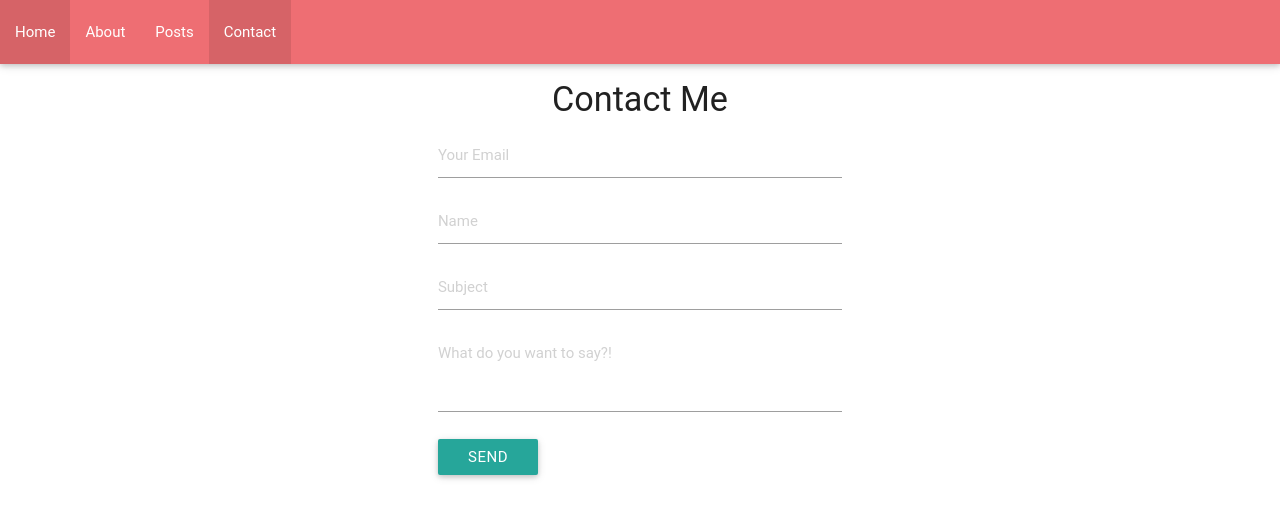
After one commit to asmith26/explore, a Django app: page /contact/ in a window 1280 px wide. The commit adds this page. Shown: the top 519 px of the page. Run offline with Django 3.2, Linux system fonts and the light colour scheme; some libraries are stand-ins or nearby versions; some web fonts are replaced.

Commit message:
send contact email

```diff
--- a/core/templates/base.html
+++ b/core/templates/base.html
@@ -7,7 +7,8 @@
     <title>Django Explore</title>
     <link rel="stylesheet" href="{% static 'css/materialize.css' %}" media="screen" title="no title" charset="utf-8">
     <script src="{% static 'js/app.js' %}"></script>
-
+    <script src="https://code.jquery.com/jquery-3.1.1.min.js"></script>
+    <script src="https://cdnjs.cloudflare.com/ajax/libs/materialize/0.97.8/js/materialize.min.js"></script>
   </head>
   <body>
     {% block navbar %}
--- /dev/null
+++ b/core/templates/contact.html
@@ -0,0 +1,42 @@
+{% extends 'base.html' %}
+
+{% block body %}
+  <h4 class="center-align">Contact Me</h4>
+  <div class="row">
+    <form class="col s12 m4 offset-m4" id="contact-form">
+      <input type="email" id="email" placeholder="Your Email"></input>
+      <input type="text" id="name" placeholder="Name"></input>
+      <input type="text" id="subject" placeholder="Subject"></input>
+      <textarea class="materialize-textarea" type="text" id="message" placeholder="What do you want to say?!"></textarea>
+      <button class="btn waves-effect waves-light" type="button" onclick="sendEmail()" id="send-button">
+        Send
+      </button>
+    </form>
+  </div>
+
+  <script type="text/javascript">
+    var sendEmail = function () {
+      $('#send-button').prop('disabled', true);
+
+      var url = "{% url 'contact-send' %}";
+      var data = {
+        "email": $("#email").val(),
+        "name": $("#name").val(),
+        "subject": $("#subject").val(),
+        "message": $("#message").val(),
+      }
+      var json = JSON.stringify(data);
+
+      $.post(url, json).then(function (response) {
+        console.log('success', response);
+        $('#contact-form')[0].reset();
+        Materialize.toast(response.message, 3000);
+        $('#send-button').prop('disabled', false);
+      }, function (response) {
+        console.log('error', response);
+        Materialize.toast("There was a problem sending your contact", 3000);
+        $('#send-button').prop('disabled', false);
+      });
+    }
+  </script>
+{% endblock %}
--- a/core/templates/navbar.html
+++ b/core/templates/navbar.html
@@ -4,6 +4,7 @@
       <li class="{% if page == 'home' %}active{% endif %}"><a href="{% url 'home' %}">Home</a></li>
       <li class="{% if page == 'about' %}active{% endif %}"><a href="{% url 'about' %}">About</a></li>
       <li class="{% if page == 'posts' %}active{% endif %}"><a href="{% url 'post-list' %}">Posts</a></li>
+      <li class="{% if page == 'contact' %}active{% endif %}"><a href="{% url 'contact' %}">Contact</a></li>
     </ul>
   </div>
 </nav>
--- a/core/urls.py
+++ b/core/urls.py
@@ -1,9 +1,11 @@
 from django.conf.urls import url
 
-from .views import HomeView, AboutView
+from .views import HomeView, AboutView, ContactView, ContactSendView
 
 
 urlpatterns = [
     url(r'^$', HomeView.as_view(), name="home"),
     url(r'^about/$', AboutView.as_view(), name="about"),
+    url(r'^contact/$', ContactView.as_view(), name="contact"),
+    url(r'^contact/send/$', ContactSendView.as_view(), name="contact-send"),
 ]
--- a/core/views.py
+++ b/core/views.py
@@ -1,4 +1,7 @@
-from django.views.generic import TemplateView
+from django.views.generic import TemplateView, View
+from django.core.mail import send_mail
+
+from braces import views
 
 from .mixins import PageMixin
 
@@ -11,3 +14,29 @@ class HomeView(PageMixin, TemplateView):
 class AboutView(PageMixin, TemplateView):
     template_name = "about.html"
     page = "about"
+
+
+class ContactView(PageMixin, TemplateView):
+    template_name = "contact.html"
+    page = "contact"
+
+class ContactSendView(views.CsrfExemptMixin, views.JsonRequestResponseMixin, View):
+    require_json = True
+
+    def post(self, request, *args, **kwargs):
+        try:
+            name = self.request_json["email"]
+            name = self.request_json["name"]
+            subject = self.request_json["subject"]
+            message = self.request_json["message"]
+
+            if not len(name) or not len(subject) or not len(message):
+                raise KeyError
+        except KeyError:
+            error_dict = {"message": "you must include all fields"}
+            return self.render_bad_request_response(error_dict)
+
+        send_mail(subject, message, "myemail@mydomain.com", ["you@yourdomain.com"])
+
+        return self.render_json_response(
+            {"message": "Your contact has been sent!"})
--- a/explore/settings.py
+++ b/explore/settings.py
@@ -104,3 +104,5 @@ STATIC_URL = '/static/'
 STATICFILES_DIRS = [
     os.path.join(BASE_DIR, 'static')
 ]
+
+EMAIL_BACKEND = 'django.core.mail.backends.console.EmailBackend'
```
